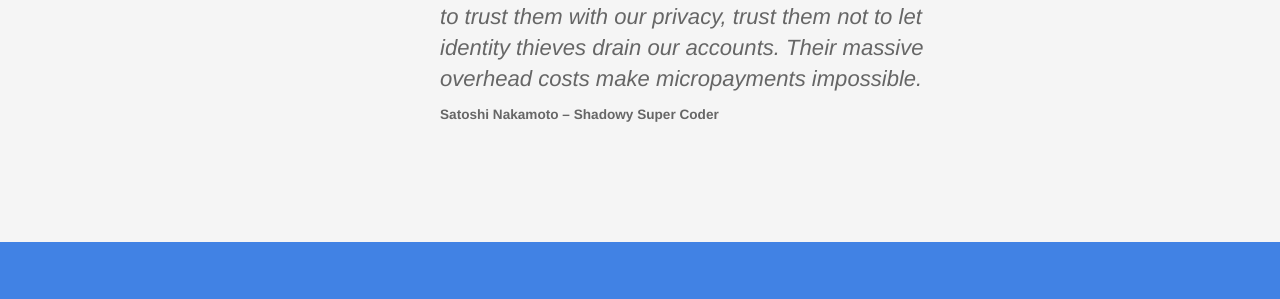
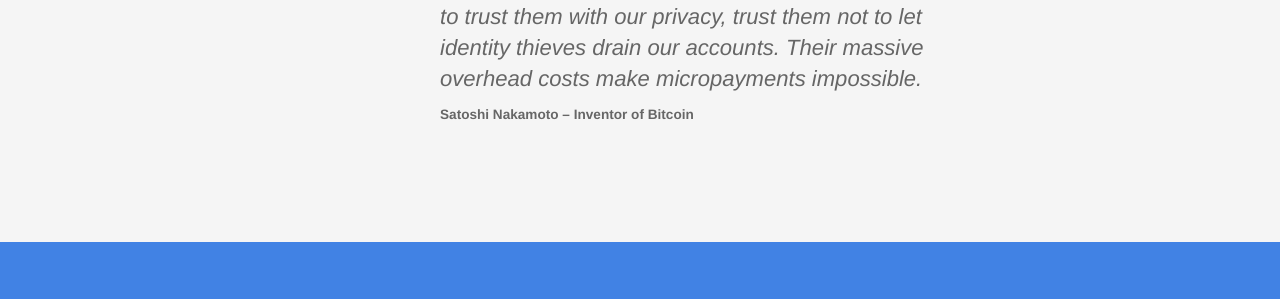
Before and after one commit to Bitcoin-InnovationHub/home, a Jekyll site: the page built from index.html, in a window 1280 px wide and 900 px high, scrolled down 2868 px. Shown: the part 153-452 px from the top of the window. Built offline with Jekyll 4.4.1, drawn with Linux system fonts in a browser that asks for light colours.

Commit message:
Update index.html

```diff
--- a/index.html
+++ b/index.html
@@ -58,7 +58,7 @@
 				<div class="square-image"><img src="{{ site.baseurl }}/images/satoshi.jpg" alt="Jim James" class="editable"></div>
 				<blockquote>
 					<p class="editable">The root problem with conventional currency is all the trust that’s required to make it work. The central bank must be trusted not to debase the currency, but the history of fiat currencies is full of breaches of that trust. Banks must be trusted to hold our money and transfer it electronically, but they lend it out in waves of credit bubbles with barely a fraction in reserve. We have to trust them with our privacy, trust them not to let identity thieves drain our accounts. Their massive overhead costs make micropayments impossible.</p>
-					<p class="editable author">Satoshi Nakamoto – Shadowy Super Coder</p>
+					<p class="editable author">Satoshi Nakamoto – Inventor of Bitcoin</p>
 				</blockquote>
 			</div>
 		</div>
```
